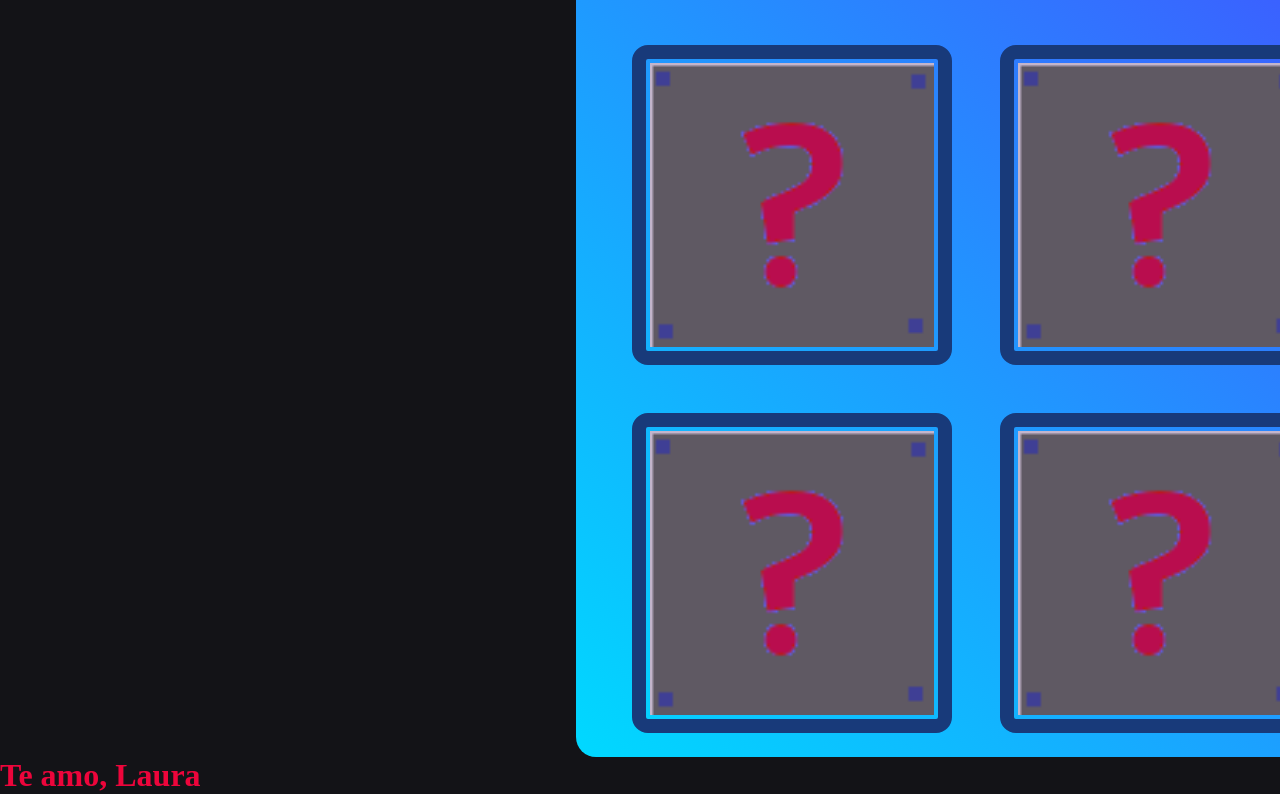
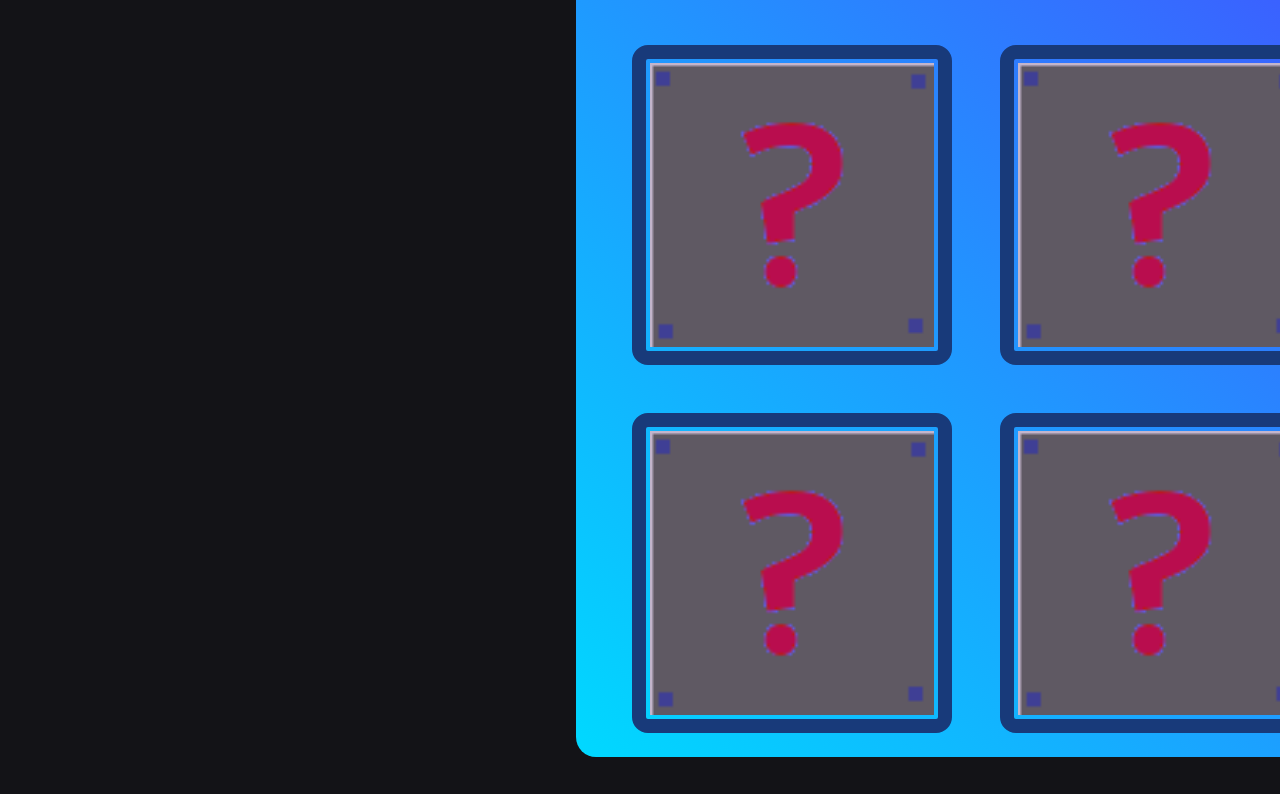
Before and after one commit to GabrielOredgameplay/Game-Memory, a plain HTML site: page index.html in a window 1280 px wide. Shown: the part 1273-2067 px from the top of the page. After the commit the page ends 2030 px from the top, so only its background shows below. Drawn offline with Linux system fonts and the light colour scheme.

Commit message:
Add files via upload

```diff
--- a/index.html
+++ b/index.html
@@ -107,7 +107,6 @@
 
 
     </section>
-    <h1><span style="color: #ed053b;">Te amo, Laura</span> </h1>
 
         <script src = "script.js"> </script>
 
```
